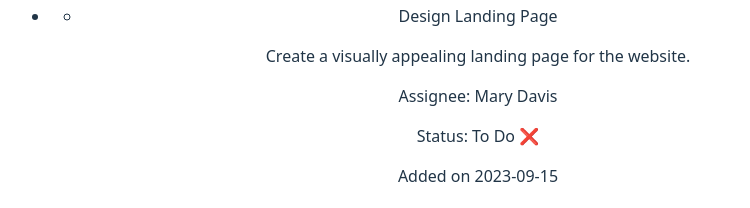
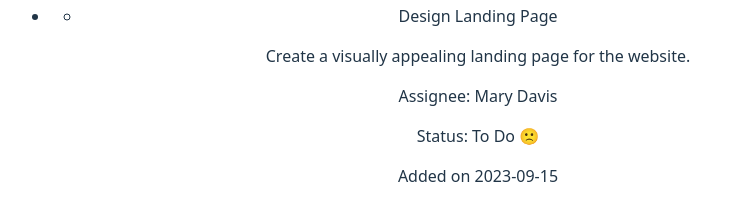
Before and after one commit to Dreng0t/kanban-board-2, a React (Vite) app: page / in a window 1280 px wide. Shown: the part 1180-1388 px from the top of the page, without its empty margins (162-912 px from the left). Built offline with nearby package versions, Linux system fonts and the light colour scheme.

Commit message:
implemented a binary conditonal factor into the list

```diff
--- a/src/components/ListItem.jsx
+++ b/src/components/ListItem.jsx
@@ -6,12 +6,10 @@ export default function ListItem(props) {
     console.log(props)
 
     let priority;
-    if (props.todo.status === 'Done') {
-      priority = "✔️"
-    } else if (props.todo.status === 'In Progress') {
-      priority = '🙁'
+    if (props.todo.status === 'To Do' || props.todo.status === 'In Progress') {
+      priority = "🙁"
     } else {
-      priority =  '❌'
+      priority = '✔️'
     }
 
 
```
